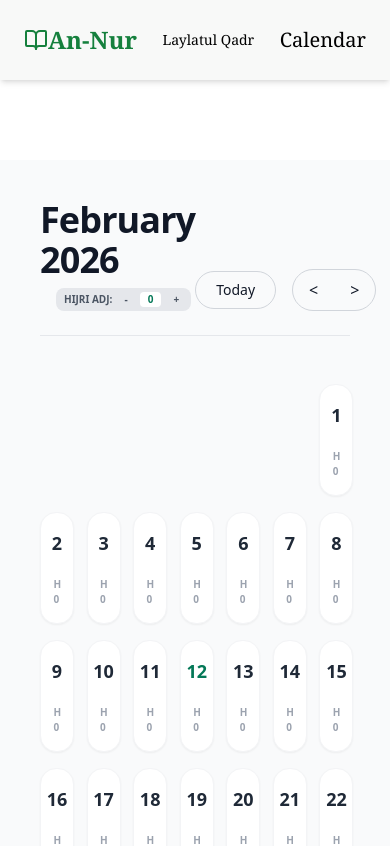
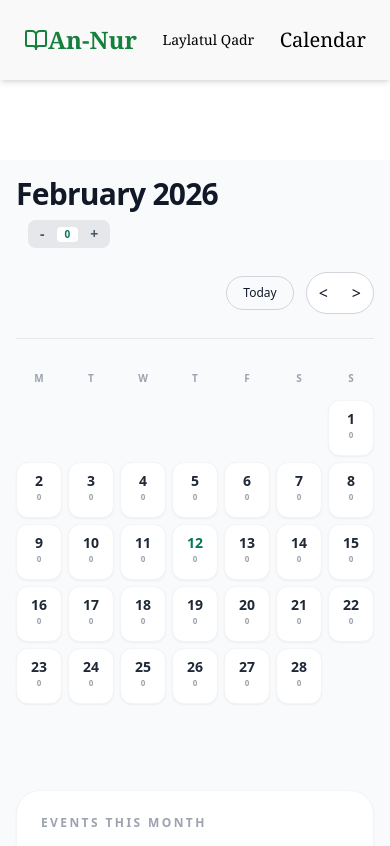
Before and after one commit to ibo-beep/An-Nur, a Nuxt app: page /calendar in a window 390 px wide. Shown: the top 846 px of the page. Built offline with nearby package versions, Linux system fonts and the light colour scheme; no server answers.

Commit message:
Kalendar Mobile Ansicht gedebugged

```diff
--- a/app/pages/calendar.vue
+++ b/app/pages/calendar.vue
@@ -92,64 +92,77 @@ const monthDisplayName = computed(() =>
 </script>
 
 <template>
-  <div class="max-w-7xl mx-auto p-10 grid grid-cols-1 lg:grid-cols-3 gap-14 bg-gray-50 min-h-screen font-sans">
+  <div class="max-w-7xl mx-auto p-4 md:p-10 grid grid-cols-1 lg:grid-cols-3 gap-8 md:gap-14 bg-gray-50 min-h-screen font-sans">
 
     <div class="lg:col-span-2 text-gray-900">
-      <header class="flex justify-between items-end mb-12 border-b border-gray-200 pb-6">
+      <header class="flex flex-col sm:flex-row justify-between items-start sm:items-end mb-8 md:mb-12 border-b border-gray-200 pb-6 gap-6">
         <div>
-          <h1 class="text-4xl font-semibold tracking-tight">{{ monthDisplayName }}</h1>
-          <div class="flex items-center gap-4 mt-2">
-            <p class="text-emerald-600 text-sm uppercase font-bold tracking-widest">
+          <h1 class="text-3xl md:text-4xl font-semibold tracking-tight">{{ monthDisplayName }}</h1>
+          <div class="flex flex-wrap items-center gap-3 mt-2">
+            <p class="text-emerald-600 text-xs md:text-sm uppercase font-bold tracking-widest">
               {{ !isLoading ? daysInMonth.find(d => !d.empty)?.hijri?.month?.en : "Loading..." }}
             </p>
 
             <div class="flex items-center bg-gray-200 rounded-lg px-2 py-1 gap-2 text-[10px] font-bold text-gray-600">
-              <span>HIJRI ADJ:</span>
-              <button @click="hijriOffset--" class="hover:text-emerald-600 px-1">-</button>
-              <span class="bg-white px-2 rounded text-emerald-700">{{ hijriOffset > 0 ? '+' : '' }}{{ hijriOffset }}</span>
-              <button @click="hijriOffset++" class="hover:text-emerald-600 px-1">+</button>
+              <span class="hidden xs:inline">HIJRI ADJ:</span>
+              <button @click="hijriOffset--" class="hover:text-emerald-600 px-1 font-bold text-sm">-</button>
+              <span class="bg-white px-2 rounded text-emerald-700 min-w-[20px] text-center">{{ hijriOffset > 0 ? '+' : '' }}{{ hijriOffset }}</span>
+              <button @click="hijriOffset++" class="hover:text-emerald-600 px-1 font-bold text-sm">+</button>
             </div>
           </div>
         </div>
 
-        <div class="flex items-center gap-4">
-          <button @click="goToToday" class="px-5 py-2 rounded-full border border-gray-300 hover:border-emerald-600 transition text-sm font-medium">Today</button>
-          <div class="flex rounded-full border border-gray-300 overflow-hidden">
-            <button @click="prevMonth" class="px-4 py-2 hover:bg-gray-100">&lt;</button>
-            <button @click="nextMonth" class="px-4 py-2 hover:bg-gray-100">&gt;</button>
+        <div class="flex items-center gap-3 self-end sm:self-auto">
+          <button @click="goToToday" class="px-4 py-2 rounded-full border border-gray-300 hover:border-emerald-600 transition text-xs md:text-sm font-medium">Today</button>
+          <div class="flex rounded-full border border-gray-300 overflow-hidden bg-white">
+            <button @click="prevMonth" class="px-3 py-2 hover:bg-gray-100 transition">&lt;</button>
+            <button @click="nextMonth" class="px-3 py-2 hover:bg-gray-100 transition">&gt;</button>
           </div>
         </div>
       </header>
 
-      <div class="grid grid-cols-7 gap-4">
+      <div class="grid grid-cols-7 gap-1.5 md:gap-4">
+        <div v-for="d in ['M', 'T', 'W', 'T', 'F', 'S', 'S']" :key="d"
+             class="text-center text-[10px] font-bold text-gray-400 uppercase mb-2">
+          {{ d }}
+        </div>
+
         <div v-for="(item, idx) in daysInMonth" :key="idx"
           @click="!item.empty && selectDay(item)"
           :class="[
-            'h-28 flex flex-col items-center justify-between p-4 rounded-2xl transition-all duration-300',
+            // Höhe auf Mobile dynamisch (aspect-square), auf Desktop fest (h-28)
+            'aspect-square md:h-28 flex flex-col items-center justify-between p-2 md:p-4 rounded-xl md:rounded-2xl transition-all duration-300',
             item.empty ? 'opacity-0 pointer-events-none' : 'bg-white border border-gray-100 shadow-sm hover:border-emerald-500 cursor-pointer',
-            selectedDate === item ? 'ring-2 ring-emerald-500 scale-[1.02]' : '',
+            selectedDate === item ? 'ring-2 ring-emerald-500 scale-[1.02] z-10' : '',
             item.isToday ? 'border-emerald-600 bg-emerald-50/30' : ''
           ]">
           <template v-if="!item.empty">
-            <span :class="['text-lg font-bold', item.isToday ? 'text-emerald-700' : 'text-gray-800']">{{ item.day }}</span>
-            <span class="text-[10px] text-gray-400 font-bold uppercase tracking-tighter">H {{ item.hijri?.day }}</span>
-            <div v-if="item.events.length" class="w-full h-[3px] bg-emerald-500 rounded-full shadow-sm"></div>
+            <span :class="['text-sm md:text-lg font-bold', item.isToday ? 'text-emerald-700' : 'text-gray-800']">
+              {{ item.day }}
+            </span>
+            <span class="text-[8px] md:text-[10px] text-gray-400 font-bold uppercase">
+              {{ item.hijri?.day }}
+            </span>
+            <div v-if="item.events.length"
+                 class="w-1.5 h-1.5 md:w-full md:h-[3px] bg-emerald-500 rounded-full shadow-sm">
+            </div>
+            <div v-else class="h-1.5 md:h-[3px]"></div>
           </template>
         </div>
       </div>
     </div>
 
-    <div class="bg-white p-8 rounded-3xl border border-gray-100 shadow-sm h-fit">
-      <h2 class="text-xs font-black text-gray-400 mb-8 uppercase tracking-[0.2em]">Events this month</h2>
-      <div class="space-y-6">
-        <div v-if="currentMonthEvents.length === 0" class="border border-dashed p-10 text-center text-gray-400 rounded-2xl text-sm italic">
+    <div class="mt-8 lg:mt-0 bg-white p-6 md:p-8 rounded-3xl border border-gray-100 shadow-sm h-fit">
+      <h2 class="text-xs font-black text-gray-400 mb-6 uppercase tracking-[0.2em]">Events this month</h2>
+      <div class="space-y-4 md:space-y-6">
+        <div v-if="currentMonthEvents.length === 0" class="border border-dashed p-8 text-center text-gray-400 rounded-2xl text-sm italic">
           No major events found.
         </div>
         <div v-for="event in currentMonthEvents" :key="event.title"
-             class="group relative bg-gray-50 rounded-2xl p-5 hover:bg-emerald-50 transition-colors cursor-default">
-          <div class="absolute left-0 top-4 bottom-4 w-1 bg-emerald-500 rounded-r-full group-hover:w-1.5 transition-all"></div>
-          <h3 class="font-bold text-gray-900 leading-tight">{{ event.title }}</h3>
-          <p class="text-emerald-600 text-[11px] font-bold mt-2 uppercase tracking-wide">
+             class="group relative bg-gray-50 rounded-2xl p-4 md:p-5 hover:bg-emerald-50 transition-colors cursor-default">
+          <div class="absolute left-0 top-3 bottom-3 w-1 bg-emerald-500 rounded-r-full group-hover:w-1.5 transition-all"></div>
+          <h3 class="font-bold text-gray-900 leading-tight text-sm md:text-base">{{ event.title }}</h3>
+          <p class="text-emerald-600 text-[10px] md:text-[11px] font-bold mt-2 uppercase tracking-wide">
              {{ event.hijriDate }}
           </p>
         </div>
```
